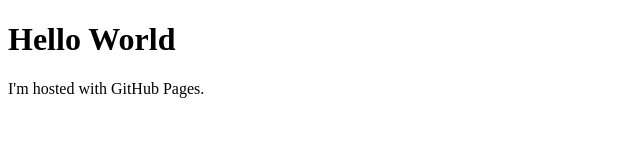
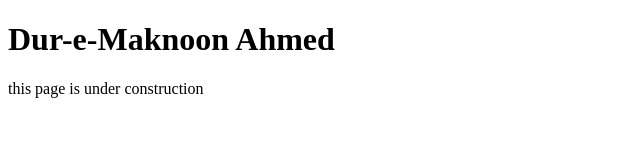
Before and after one commit to dure-ahmed/dure-ahmed.github.io, a plain HTML site: page index.html in a window 1280 px wide. Shown: the whole page, without its empty margins (0-640 px from the left). Drawn offline with Linux system fonts and the light colour scheme.

Commit message:
Update index.html

```diff
--- a/index.html
+++ b/index.html
@@ -1,7 +1,7 @@
 <!DOCTYPE html>
 <html>
 <body>
-<h1>Hello World</h1>
-<p>I'm hosted with GitHub Pages.</p>
+<h1>Dur-e-Maknoon Ahmed</h1>
+<p>this page is under construction</p>
 </body>
 </html>
```
